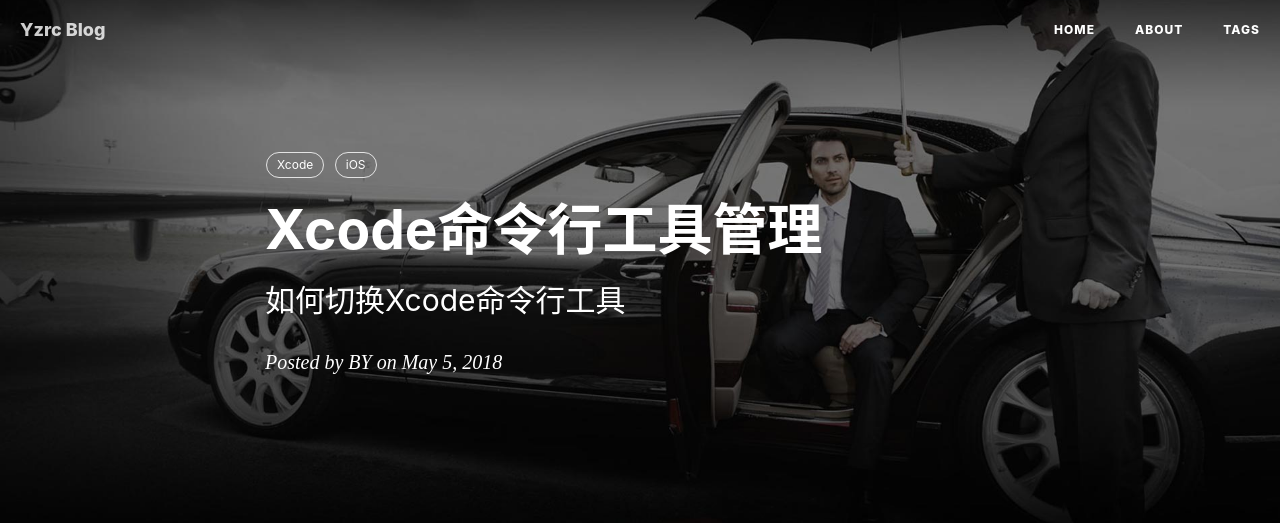
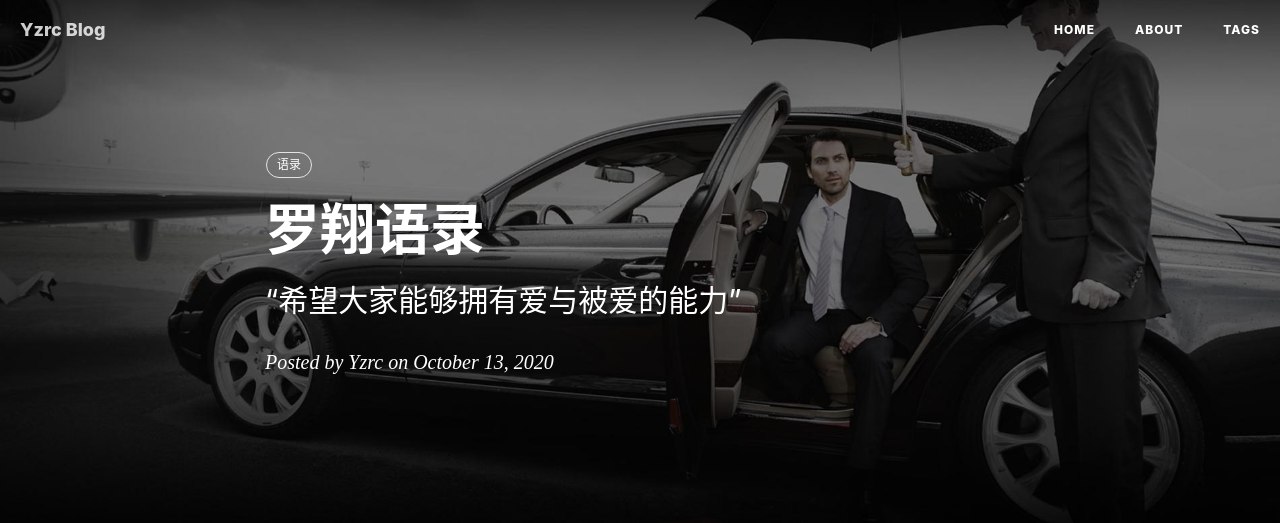
Before and after one commit to Yzrc/yzrc.github.io, a Jekyll site: the page built from _posts/2020-10-13-罗翔语录.md, in a window 1280 px wide and 1400 px high. Shown: the top 523 px of the window. Built offline with Jekyll 4.4.1, drawn with Linux system fonts in a browser that asks for light colours; nearby versions of some CDN libraries; comment, search, counter and statistics services are not loaded; some of the changed text lies outside the part shown; grey boxes are pictures that could not be loaded.

Commit message:
Update 2020-10-13-罗翔语录.md

```diff
--- a/_posts/2020-10-13-罗翔语录.md
+++ b/_posts/2020-10-13-罗翔语录.md
@@ -1,14 +1,13 @@
 ---
 layout:     post
-title:      Xcode命令行工具管理
-subtitle:   如何切换Xcode命令行工具
-date:       2018-05-05
-author:     BY
+title:      罗翔语录
+subtitle:   “希望大家能够拥有爱与被爱的能力”
+date:       2020-10-13
+author:     Yzrc
 header-img: img/post-bg-kuaidi.jpg
 catalog: true
 tags:
-    - Xcode
-    - iOS
+    - 语录
 ---
 
 ## 安装
```
